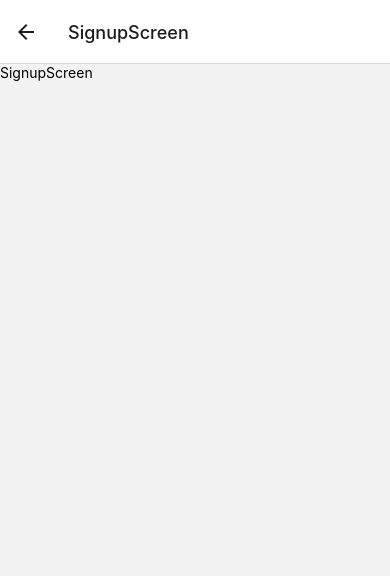
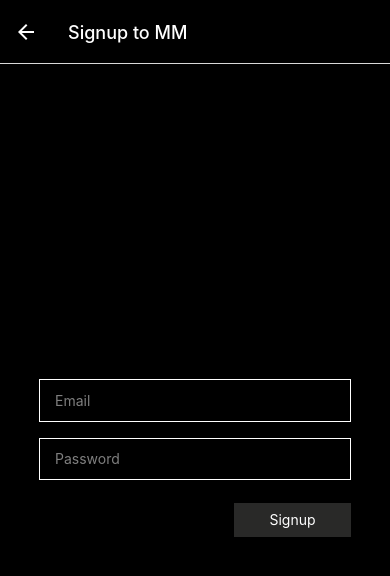
Before and after one commit to SuayipEmre/react-native-mobile-app, a React Native app: screen /SignupScreen in a window 390 px wide. Shown: the top 576 px of the page. Built offline with nearby package versions, Linux system fonts and the light colour scheme; no server answers.

Commit message:
feat:signup screen design

```diff
--- a/src/navigators/AuthenticationStack.tsx
+++ b/src/navigators/AuthenticationStack.tsx
@@ -1,4 +1,4 @@
-import {createNativeStackNavigator } from '@react-navigation/native-stack';
+import { createNativeStackNavigator } from '@react-navigation/native-stack';
 import LoginScreen from '../screens/login';
 import SignupScreen from '../screens/signup';
 import { colors } from '../styles/colors';
@@ -12,22 +12,36 @@ export type RootStackParamList = {
 const Stack = createNativeStackNavigator<RootStackParamList>()
 
 
-export const AuthenticationStack: React.FC= () => {
+export const AuthenticationStack: React.FC = () => {
 
   return (
     <Stack.Navigator initialRouteName='LoginScreen'>
-        <Stack.Screen
+      <Stack.Screen
         name='LoginScreen'
-         component={LoginScreen}
-         options={{
+        component={LoginScreen}
+        options={{
           headerTitle: 'Login to MM',
           headerStyle: {
             backgroundColor: colors.third,
           },
           headerTintColor: colors.primary
         }}
-         />
-        <Stack.Screen name='SignupScreen' component={SignupScreen} />
+      />
+
+      <Stack.Screen
+        name='SignupScreen'
+        component={SignupScreen}
+        options={{
+          headerTitle: 'Signup to MM',
+          headerStyle: {
+            backgroundColor: colors.third,
+          },
+
+          headerTintColor: colors.primary
+        }}
+        />
+
+
     </Stack.Navigator>
   )
 }
--- a/src/screens/login/index.tsx
+++ b/src/screens/login/index.tsx
@@ -3,9 +3,15 @@ import React, { useState } from 'react'
 import { colors } from '../../styles/colors'
 import AuthenticationInput from '../../components/authenticationInput'
 import { commonStyles } from '../../styles/commonStyle'
+import {  useNavigation } from '@react-navigation/native'
+
 
 
 const LoginScreen: React.FC = () => {
+
+  const navigation : any = useNavigation()
+
+
   const [email, setEmail] = useState<string>('')
   const [password, setPassword] = useState<string>('')
 
@@ -20,11 +26,14 @@ const LoginScreen: React.FC = () => {
 
 
       <View style={styles.bottom_content}>
-        <TouchableOpacity style={styles.button}>
-          <Text style={styles.button_text}>Login</Text>
+        <TouchableOpacity style={styles.login_button}>
+          <Text style={styles.login_button_text}>Login</Text>
         </TouchableOpacity>
 
-        <TouchableOpacity style={styles.signup_button}>
+        <TouchableOpacity
+          style={styles.signup_button}
+          onPress={() => navigation.navigate('SignupScreen')}
+        >
 
           <Text style={styles.account_text}>
             Don't have an account yet?
@@ -57,14 +66,14 @@ const styles = StyleSheet.create({
     marginTop: 15,
     gap: 14,
   },
-  button: {
+  login_button: {
     ...commonStyles.centerElements,
     backgroundColor: '#292928',
     width: width * 0.3,
     height: height * 0.04,
 
   },
-  button_text: {
+  login_button_text: {
     color: colors.primary
   },
   signup_button: {},
--- a/src/screens/signup/index.tsx
+++ b/src/screens/signup/index.tsx
@@ -1,14 +1,61 @@
-import { StyleSheet, Text, View } from 'react-native'
-import React from 'react'
+import { Dimensions, StyleSheet, Text, TouchableOpacity, View } from 'react-native'
+import React, { useState } from 'react'
+import { colors } from '../../styles/colors'
+import { commonStyles } from '../../styles/commonStyle'
+import AuthenticationInput from '../../components/authenticationInput'
 
 const SignupScreen = () => {
+
+  const [email, setEmail] = useState<string>('')
+  const [password, setPassword] = useState<string>('')
+
   return (
-    <View>
-      <Text>SignupScreen</Text>
+    <View style={styles.container}>
+
+     <AuthenticationInput value={email} setValue={setEmail} isSecret={false} placeholder='Email' />
+      <AuthenticationInput value={password} setValue={setPassword} isSecret placeholder='Password' />
+
+
+    <View style={styles.bottom_content}>
+
+    <TouchableOpacity style={styles.signup_button}>
+      <Text style={styles.signup_button_text}>Signup</Text>
+    </TouchableOpacity>
+
+    </View>
+
     </View>
   )
+
 }
 
 export default SignupScreen
 
-const styles = StyleSheet.create({})
+const{width, height} = Dimensions.get('window')
+
+const styles = StyleSheet.create({
+  container:{
+    ...commonStyles.centerElements,
+    flex :1,
+    backgroundColor : colors.third,
+  },
+
+  bottom_content: {
+    width: width * 0.8,
+    alignItems: 'flex-end',
+    marginTop: 15,
+    gap: 14,
+  },
+
+  signup_button: {
+    ...commonStyles.centerElements,
+    backgroundColor: '#292928',
+    width: width * 0.3,
+    height: height * 0.04,
+
+  },
+  signup_button_text: {
+    color: colors.primary
+  },
+
+})
```
Also changed, not shown: src/components/genresModal/index.tsx (+4 -3 lines).
